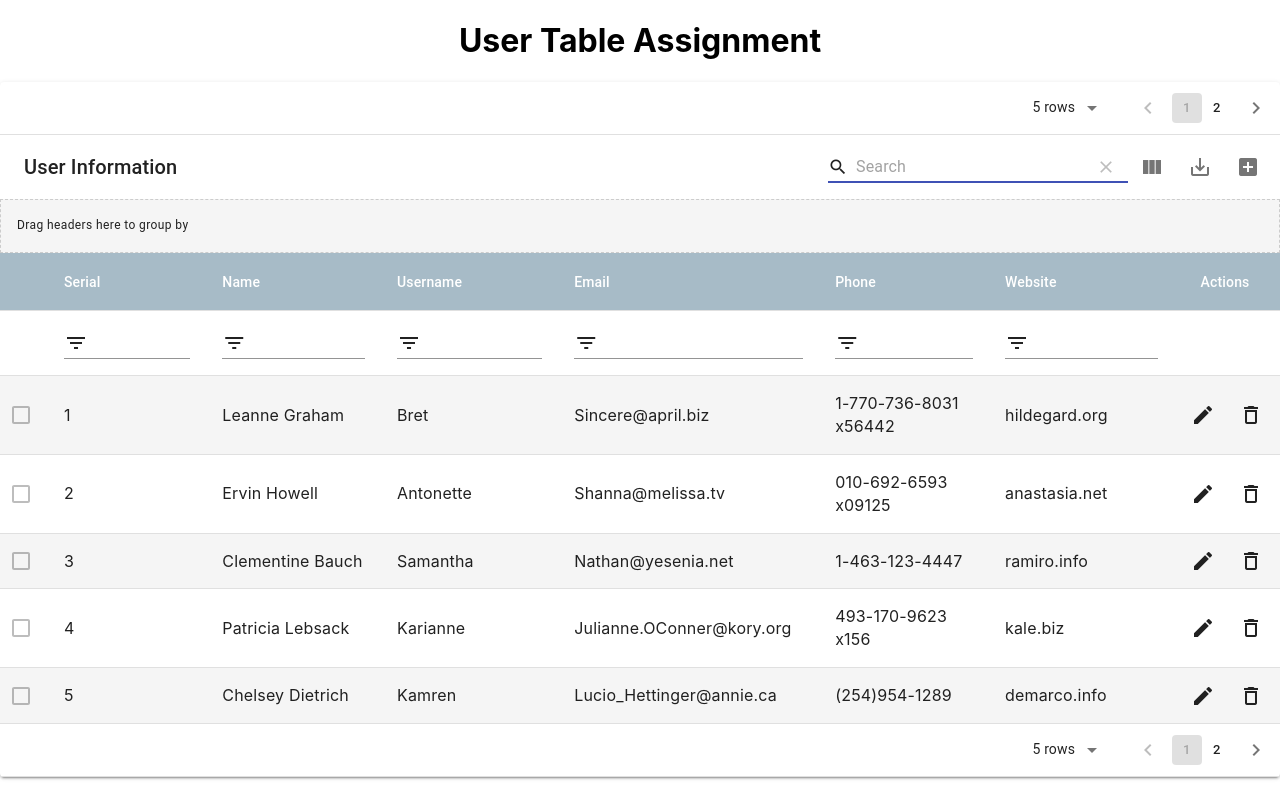
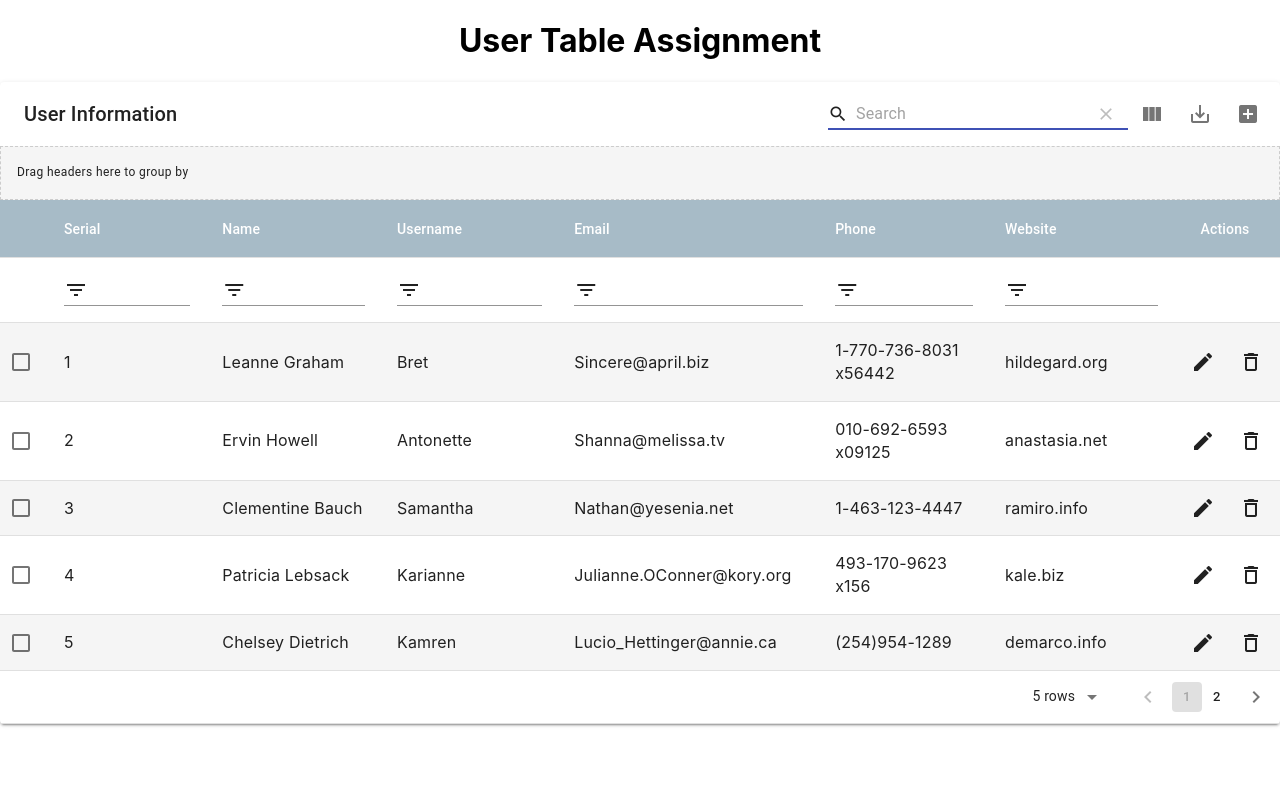
Before and after one commit to mdozairq/userTable, a React (Create React App) app: page / in a window 1280 px wide. Built offline with nearby package versions, Linux system fonts and the light colour scheme.

Commit message:
Update App.js

```diff
--- a/src/App.js
+++ b/src/App.js
@@ -289,13 +289,10 @@ function App() {
         options={{
           sorting: true, search: true,
           searchFieldAlignment: "right", searchAutoFocus: true, searchFieldVariant: "standard",
-          filtering: true, paging: true, pageSizeOptions: [2, 5, 10, 20, 25, 50, 100], pageSize: 5,
-          paginationType: "stepped", showFirstLastPageButtons: false, paginationPosition: "both", exportButton: true,
+          filtering: true, paging: true, pageSizeOptions: [5, 10, 20, 25, 50, 100], pageSize: 5,
+          paginationType: "stepped", showFirstLastPageButtons: false, exportButton: true,
           exportAllData: true, exportFileName: "TableData", addRowPosition: "first", actionsColumnIndex: -1, selection: true,
-          showSelectAllCheckbox: false, showTextRowsSelected: false, selectionProps: rowData => ({
-            disabled: rowData.age == null,
-            // color:"primary"
-          }),
+          showSelectAllCheckbox: false, showTextRowsSelected: false,
           grouping: true, columnsButton: true,
           rowStyle: (data, index) => index % 2 === 0 ? { background: "#f5f5f5" } : null,
           headerStyle: { background: "#A7BBC7",color:"#fff"}
```
